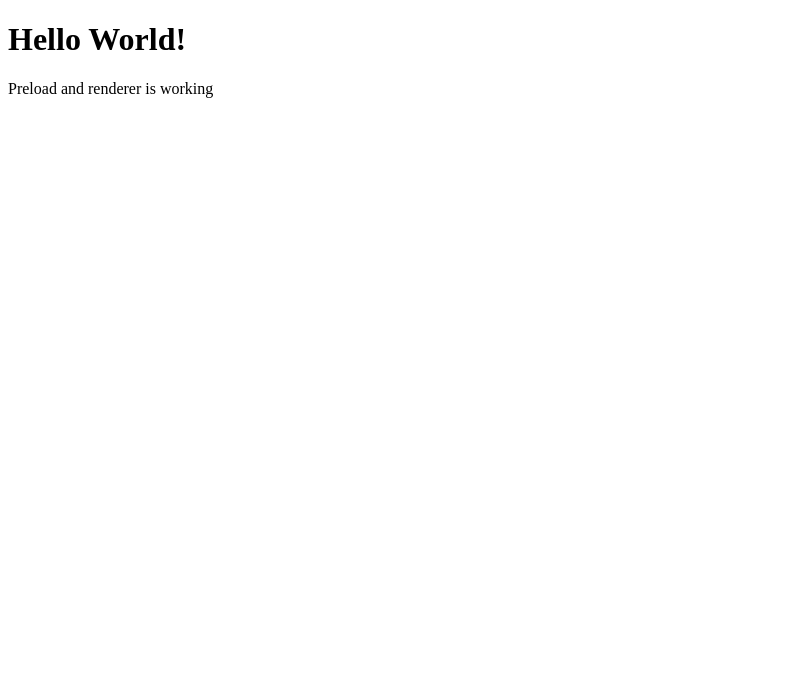
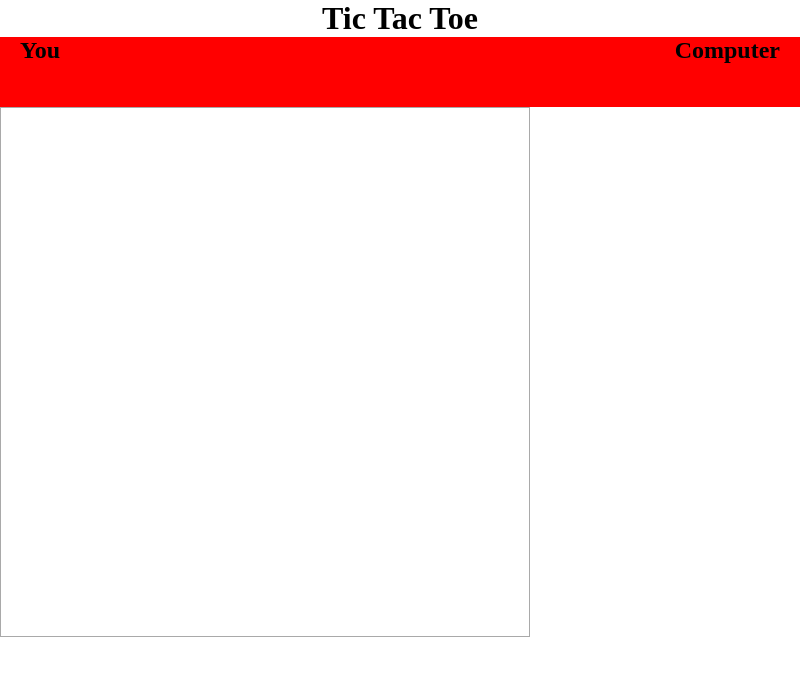
Before and after one commit to SebWester/TicTacToe_Desktop, an Electron app: page public/index.html in a window 800 px wide. Drawn offline with Linux system fonts and the light colour scheme.

Commit message:
First fixes in main window

```diff
--- a/main.js
+++ b/main.js
@@ -4,7 +4,7 @@ const path = require("node:path");
 const createWindow = () => {
   const win = new BrowserWindow({
     width: 800,
-    height: 600,
+    height: 700,
     webPreferences: {
       preload: path.join(__dirname, "preload.js"),
     },
--- /dev/null
+++ b/notes.txt
@@ -0,0 +1 @@
+Remove bkg-color in #scoreBoard !!!
--- a/public/index.html
+++ b/public/index.html
@@ -8,10 +8,18 @@
     script-src 'self'"
     />
     <title>Tic Tac Toe</title>
+    <link rel="stylesheet" href="style.css" />
   </head>
   <body>
-    <h1>Hello World!</h1>
-    <p id="info"></p>
+    <div id="gameHeader"><h1>Tic Tac Toe</h1></div>
+    <div id="mainContainer">
+      <div id="scoreBoard">
+        <div id="player"><h2>You</h2></div>
+        <div id="computer"><h2>Computer</h2></div>
+      </div>
+
+      <div id="gameBoard"></div>
+    </div>
 
     <script src="../renderer.js"></script>
     <script src="script.js"></script>
--- a/public/style.css
+++ b/public/style.css
@@ -0,0 +1,38 @@
+* {
+  margin: 0;
+}
+
+#gameHeader {
+  width: 100vw;
+  display: flex;
+  justify-content: center;
+}
+
+#mainContainer {
+  width: 100vw;
+  display: flex;
+  flex-direction: column;
+  justify-content: center;
+}
+
+#scoreBoard {
+  width: 100vw;
+  height: 70px;
+  background-color: red;
+  display: flex;
+  justify-content: space-between;
+}
+
+#player {
+  margin-left: 20px;
+}
+
+#computer {
+  margin-right: 20px;
+}
+
+#gameBoard {
+  width: 528px;
+  height: 528px;
+  border: 1px solid darkgrey;
+}
```
Also changed, not shown: 1 other file.
